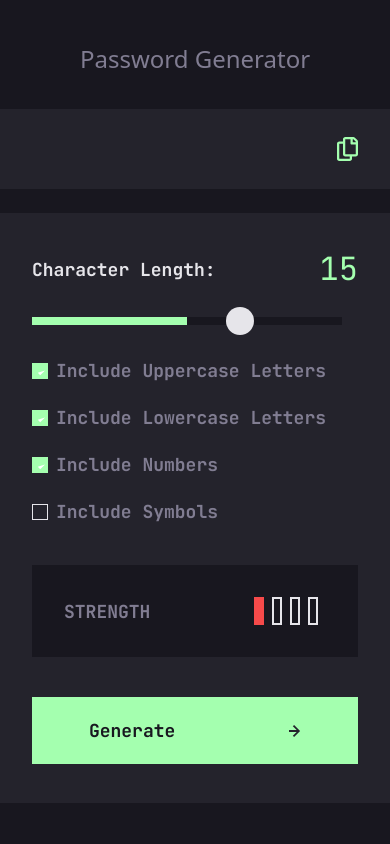
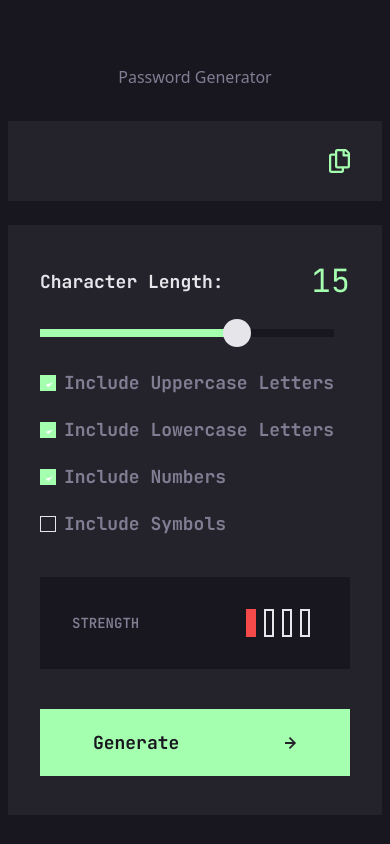
Before and after one commit to Gulverda/Random-Pass-Gen, a React (Create React App) app: page / in a window 390 px wide. Built offline with nearby package versions, Linux system fonts and the light colour scheme.

Commit message:
End Of This Project

```diff
--- a/package.json
+++ b/package.json
@@ -9,6 +9,7 @@
     "react": "^18.2.0",
     "react-dom": "^18.2.0",
     "react-scripts": "5.0.1",
+    "styled-components": "^6.1.8",
     "tailwindcss": "^3.4.1",
     "web-vitals": "^2.1.4",
     "zxcvbn": "^4.4.2"
--- a/src/App.tsx
+++ b/src/App.tsx
@@ -1,5 +1,6 @@
 import React, { useState } from 'react';
 import zxcvbn from 'zxcvbn'; // Import the zxcvbn library for password strength estimation
+import styled from 'styled-components';
 
 function App(): JSX.Element {
   const [password, setPassword] = useState<string>('');
@@ -36,12 +37,26 @@ function App(): JSX.Element {
     setPasswordLength(newLength);
   };
 
-  const handleMouseMove = (e) => {
-    const slider = e.target;
-    const percentage = (slider.value - slider.min) / (slider.max - slider.min) * 100;
+  const handleMouseMove = (e: { target: any; }) => {
+    const slider = e.target as HTMLInputElement;
+    const percentage = (parseInt(slider.value) - parseInt(slider.min)) / (parseInt(slider.max) - parseInt(slider.min)) * 100;
 
     slider.style.background = `linear-gradient(to right, #A4FFAF 0%, #A4FFAF ${percentage}%, #18171F ${percentage}%, #18171F 100%)`;
   };
+
+  const handleTouchMove = (e: React.TouchEvent<HTMLInputElement>) => {
+    const slider = e.target as HTMLInputElement;
+    const percentage = (parseInt(slider.value) - parseInt(slider.min)) / (parseInt(slider.max) - parseInt(slider.min)) * 100;
+
+    slider.style.background = `linear-gradient(to right, #A4FFAF 0%, #A4FFAF ${percentage}%, #18171F ${percentage}%, #18171F 100%)`;
+  };
+
+  const handleTouchEnd = (e: React.TouchEvent<HTMLInputElement>) => {
+    const slider = e.target as HTMLInputElement;
+    slider.style.background = `#18171F`;
+  };
+
+
 
 
   const handleCheckboxChange = (e: React.ChangeEvent<HTMLInputElement>) => {
@@ -69,22 +84,32 @@ function App(): JSX.Element {
     alert('Password copied to clipboard!');
   };
 
+  const StyledH1 = styled.h1`
+  font-size: 24px;
+
+  @media (max-width: 768px) {
+    font-size: 16px;
+    margin-top: 36px;
+  }
+`;
+
+
+
   return (
-    <div className="flex flex-col justify-center items-center h-screen bg-backgroundForBack">
+    <div style={{padding: '0px 8px'}} className="flex flex-col justify-center items-center h-screen bg-backgroundForBack">
       <header className="text-textColor">
-        <h1 style={{ fontSize: '24px' }}>Password Generator</h1>
-      </header>
-      <div style={{ width: '100%', maxWidth: '540px', height: '80px' }} className="bg-bgMain flex items-center text-left justify-between mt-8 pl-8 pr-8 md:flex-row md:w-3/4 lg:w-2/3">
+      <StyledH1>Password Generator</StyledH1>      </header>
+      <div className="bg-bgMain flex items-center text-left justify-between mt-8 pl-8 pr-8 md:flex-row md:w-3/4 lg:w-2/3" style={{ width: '100%', maxWidth: '540px', height: '80px' }}>
   <p className="my-4">
-          <span style={{ fontSize: '32px', fontFamily: 'JetBrains Mono' }} className="text-secondaryText text-left">{password}</span>
+  <span className="text-secondaryText text-left text-lg md:text-xl lg:text-2xl xl:text-3xl font-JetBrains"> {password} </span>
   </p>
   <button onClick={copyToClipboard}>
     <svg width="21" height="24" viewBox="0 0 21 24" fill="none" xmlns="http://www.w3.org/2000/svg">
-            <path fill-rule="evenodd" clip-rule="evenodd" d="M17.909 0.659016L20.341 3.09098C20.763 3.51294 21 4.08523 21 4.68197V17.25C21 18.4926 19.9926 19.5 18.75 19.5H15V21.75C15 22.9926 13.9926 24 12.75 24H2.25C1.00734 24 0 22.9926 0 21.75V6.75C0 5.50734 1.00734 4.5 2.25 4.5H6V2.25C6 1.00734 7.00734 0 8.25 0H16.3181C16.9147 3.12036e-06 17.4871 0.237058 17.909 0.659016ZM2.53126 21.75H12.4687C12.5434 21.75 12.6149 21.7204 12.6677 21.6677C12.7204 21.6149 12.75 21.5434 12.75 21.4687V19.5H8.25C7.00734 19.5 6 18.4926 6 17.25V6.75H2.53126C2.45665 6.75 2.38512 6.77963 2.33238 6.83238C2.27963 6.88512 2.25 6.95665 2.25 7.03126V21.4687C2.25 21.5434 2.27963 21.6149 2.33238 21.6677C2.38512 21.7204 2.45665 21.75 2.53126 21.75ZM18.4687 17.25H8.53126C8.45665 17.25 8.38512 17.2204 8.33238 17.1677C8.27963 17.1149 8.25 17.0434 8.25 16.9687V2.53126C8.25 2.45665 8.27963 2.38512 8.33238 2.33238C8.38512 2.27963 8.45665 2.25 8.53126 2.25H13.5V6.375C13.5 6.99632 14.0036 7.5 14.625 7.5H18.75V16.9687C18.75 17.0434 18.7204 17.1149 18.6677 17.1677C18.6149 17.2204 18.5434 17.25 18.4687 17.25ZM15.75 5.25H18.75V4.7985C18.75 4.76156 18.7427 4.72499 18.7286 4.69086C18.7145 4.65673 18.6937 4.62572 18.6677 4.59961L16.4004 2.33236C16.3476 2.27963 16.2761 2.25 16.2014 2.25H15.75V5.25Z" fill="#A4FFAF" />
+      <path fillRule="evenodd" clipRule="evenodd" d="M17.909 0.659016L20.341 3.09098C20.763 3.51294 21 4.08523 21 4.68197V17.25C21 18.4926 19.9926 19.5 18.75 19.5H15V21.75C15 22.9926 13.9926 24 12.75 24H2.25C1.00734 24 0 22.9926 0 21.75V6.75C0 5.50734 1.00734 4.5 2.25 4.5H6V2.25C6 1.00734 7.00734 0 8.25 0H16.3181C16.9147 3.12036e-06 17.4871 0.237058 17.909 0.659016ZM2.53126 21.75H12.4687C12.5434 21.75 12.6149 21.7204 12.6677 21.6677C12.7204 21.6149 12.75 21.5434 12.75 21.4687V19.5H8.25C7.00734 19.5 6 18.4926 6 17.25V6.75H2.53126C2.45665 6.75 2.38512 6.77963 2.33238 6.83238C2.27963 6.88512 2.25 6.95665 2.25 7.03126V21.4687C2.25 21.5434 2.27963 21.6149 2.33238 21.6677C2.38512 21.7204 2.45665 21.75 2.53126 21.75ZM18.4687 17.25H8.53126C8.45665 17.25 8.38512 17.2204 8.33238 17.1677C8.27963 17.1149 8.25 17.0434 8.25 16.9687V2.53126C8.25 2.45665 8.27963 2.38512 8.33238 2.33238C8.38512 2.27963 8.45665 2.25 8.53126 2.25H13.5V6.375C13.5 6.99632 14.0036 7.5 14.625 7.5H18.75V16.9687C18.75 17.0434 18.7204 17.1149 18.6677 17.1677C18.6149 17.2204 18.5434 17.25 18.4687 17.25ZM15.75 5.25H18.75V4.7985C18.75 4.76156 18.7427 4.72499 18.7286 4.69086C18.7145 4.65673 18.6937 4.62572 18.6677 4.59961L16.4004 2.33236C16.3476 2.27963 16.2761 2.25 16.2014 2.25H15.75V5.25Z" fill="#A4FFAF" />
     </svg>
-
   </button>
 </div>
+
       <div style={{ width: '100%', maxWidth: '540px', height: '590px' }} className="bg-bgMain mt-6 p-8 md:flex-row md:w-3/4 lg:w-2/3">
         <main className="flex-1 flex flex-col justify-center items-center">
           <div className="flex flex-col items-left w-full">
@@ -102,6 +127,8 @@ function App(): JSX.Element {
                 value={passwordLength}
                 onChange={handleLengthChange}
                 onMouseMove={handleMouseMove}
+                onTouchMove={handleTouchMove}
+                onTouchEnd={handleTouchEnd}
                 className="w-full mr-4"
               />
             </div>
@@ -194,11 +221,13 @@ function App(): JSX.Element {
           </div> */}
 
           <div className="flex items-center justify-between mt-10 w-full bg-backgroundForBack p-8">
-            <p style={{ fontSize: '18px', fontWeight: '700' }} className="text-textColor font-JetBrains">STRENGTH</p>
+          <p className="text-textColor font-JetBrains text-sm md:text-base lg:text-lg xl:text-2xl font-semibold">STRENGTH</p>
             <div className="flex items-center">
-              <div className="text-left pr-4 text-textColor font-JetBrains" style={{ fontSize: '24px', fontWeight: '700' }}>
+            <div className="text-left pr-4 text-textColor font-JetBrains text-sm md:text-base lg:text-lg xl:text-2xl font-semibold">
   {passwordStrength === 1 ? 'TOO WEAK!' : passwordStrength === 2 ? 'WEAK' : passwordStrength === 3 ? 'MEDIUM' : passwordStrength === 4 ? 'STRONG' : ''}
 </div>
+
+
               <div className={`cube ${passwordStrength <= 1 ? 'low-strength' : passwordStrength <= 2 ? 'weak-strength' : passwordStrength <= 3 ? 'average-strength' : 'strong-strength'}`}></div>
               <div className={`cube ${passwordStrength <= 1 ? '' : passwordStrength <= 2 ? 'weak-strength' : passwordStrength <= 3 ? 'average-strength' : 'strong-strength'}`}></div>
               <div className={`cube ${passwordStrength <= 1 ? '' : passwordStrength <= 2 ? '' : passwordStrength <= 3 ? 'average-strength' : 'strong-strength'}`}></div>
--- a/src/index.css
+++ b/src/index.css
@@ -2,13 +2,24 @@
 @tailwind components;
 @tailwind utilities;
 
+*{
+  margin: 0;
+  padding: 0;
+  box-sizing: border-box;
+}
+
+body{
+  background-color: #18171F;
+}
 
 input[type="range"] {
     -webkit-appearance: none;
     appearance: none;
     width: 100%;
+    display: flex;
+    justify-content: center;
     height: 8px;
-    background: linear-gradient(to right, #A4FFAF 0%, #A4FFAF 50%, #18171F 50%, #18171F 100%);
+    background: linear-gradient(to right, #A4FFAF 0%, #A4FFAF 70%, #18171F 50%, #18171F 100%);
     outline: none;
   }
 
```
Also changed, not shown: 1 other file (tests, documents, lock files or other folders). Lines whose indentation alone changed are shown as unchanged.
